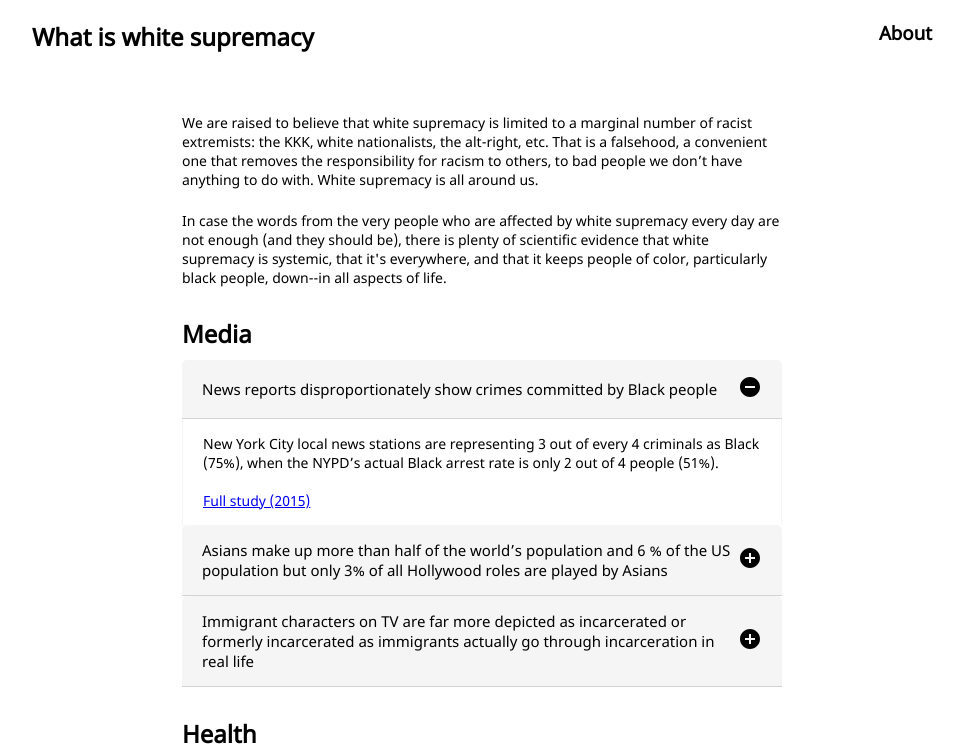
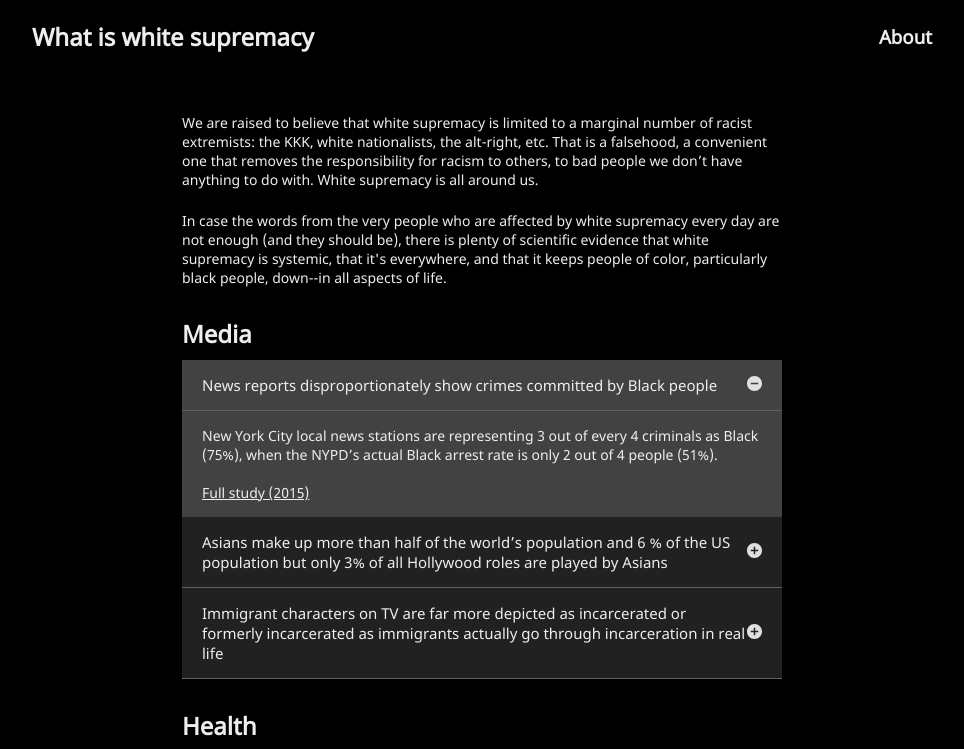
Before and after one commit to Raph33/what-is-white-supremacy, a plain HTML site: page index.html in a window 1280 px wide. Both pictures are taken after a click on the button 640 px from the left and 389 px from the top of the page. Shown: the top 749 px of the page, without its empty margins (158-1122 px from the left). Drawn offline with Linux system fonts and the light colour scheme.

Commit message:
Style revamp

```diff
--- a/resources/css/main.css
+++ b/resources/css/main.css
@@ -10,10 +10,15 @@
     padding: 0;
     box-sizing: border-box;
     font-family: NotoSans-Regular, sans-serif;
+    background-color: black;
 }
 
 p {
     font-size: 14px;
+}
+
+p, a, h1, h2, h3, button {
+    color: #EEEEEE;
 }
 
 body {
@@ -26,13 +31,14 @@ body {
 nav {
     display: flex;
     justify-content: space-between;
+    align-items: center;
     margin-top: 20px;
     margin-bottom: 20px;
 }
 
 nav a {
     text-decoration: none;
-    color: black;
+    color: #EEEEEE;
 }
 
 .main {
@@ -63,43 +69,46 @@ button.accordion {
     justify-content: space-between;
     text-align: left;
     width: 100%;
-    background-color: whitesmoke;
+    background-color: #212121;
     border: none;
-    border-bottom: 1px solid lightgrey;
+    border-bottom: 1px solid #616161;
     outline: none;
     padding: 15px 20px;
     font-size: 15px;
     cursor: pointer;
-    transition: background-color 0.2s linear;
-    border-radius: 5px 5px 0px 0px;
+    transition: background-color 0.2s linear;;
 }
 
 button.accordion::after {
-    content: url(/resources/img/plus.svg);
+    content: url(/resources/img/plus-lightgrey.svg);
 }
 
 button.accordion.is-open::after {
-    content: url(/resources/img/minus.svg);
+    content: url(/resources/img/minus-lightgrey.svg);
 }
 
-button.accordion:hover, button.item.is-open {
-    background-color: #ddd;
+button.accordion:hover, button.accordion.is-open {
+    background-color: #424242;
 }
 
 button.accordion.is-open:hover {
-    background-color: darkgray;
+    background-color: #616161;
 }
 
 .accordion-content {
     padding: 0px 20px;
-    border-left: 1px solid whitesmoke;
-    border-right: 1px solid whitesmoke;
     max-height: 0;
     overflow: hidden;
     transition: max-height 0.2s ease-in-out;
+    background-color: #424242;
 }
 
 .content {
     padding: 15px 0px;
     font-size: 14px;
+    background-color: #424242;
 }
+
+.content p, .content a {
+    background-color: #424242;
+}
```
Also changed, not shown: html/about.html (+6 -3 lines), resources/img/minus-lightgrey.svg (added), resources/img/minus.svg (deleted), resources/img/plus-lightgrey.svg (added), resources/img/plus.svg (deleted).
